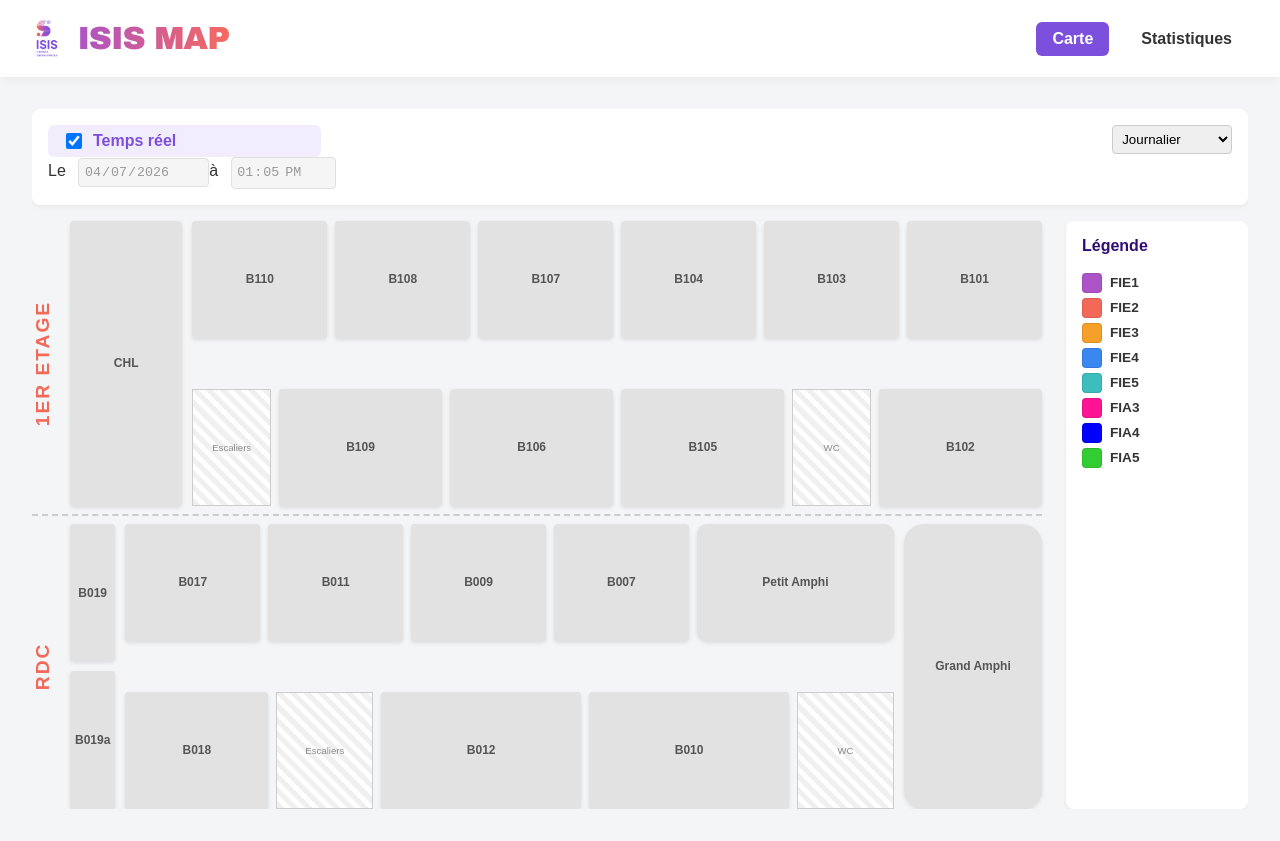
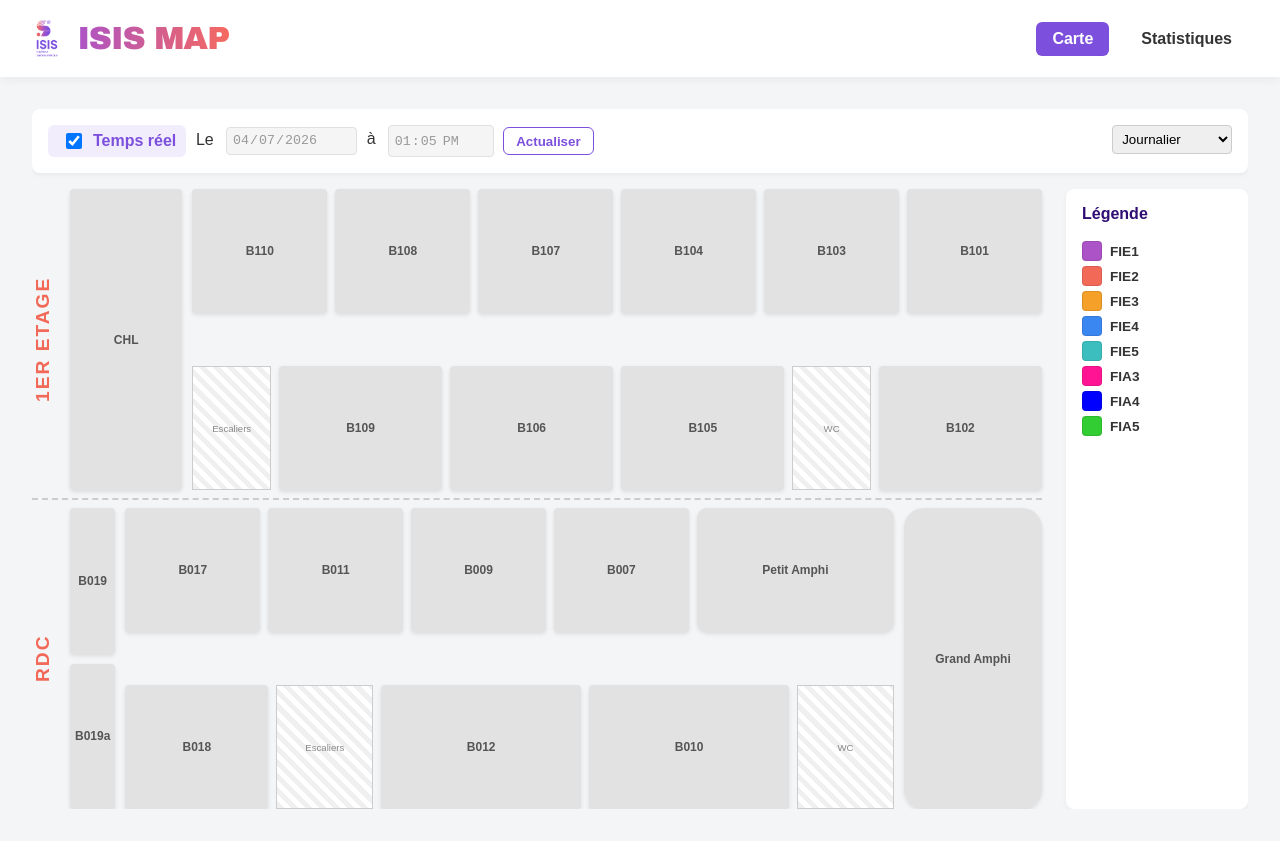
Before and after one commit to LoicChandon/Frontend_ptut_26-main, a Vue app in the folder isismap-front/: page /map in a window 1280 px wide. Built offline with nearby package versions, Linux system fonts and the light colour scheme; no server answers.

Commit message:
bouton maj ical

```diff
--- a/isismap-front/src/stores/isismap.js
+++ b/isismap-front/src/stores/isismap.js
@@ -54,6 +54,16 @@ export const useIsismapStore = defineStore('isismap', {
     creneauxError: null
   }),
   actions: {
+    async importIcalCreneaux(replaceExisting = true) {
+      const response = await fetch(`/api/creneaux/import-ical?replaceExisting=${replaceExisting}`, {
+        method: 'POST'
+      })
+
+      if (!response.ok) {
+        throw new Error(`Erreur import iCal ${response.status}`)
+      }
+    },
+
     async fetchCreneaux() {
       this.isLoadingCreneaux = true
       this.creneauxError = null
--- a/isismap-front/src/views/MapView.vue
+++ b/isismap-front/src/views/MapView.vue
@@ -9,6 +9,9 @@
         </label>
         <span>Le <input type="date" v-model="selectedDate" :disabled="isNowActive" /></span>
         <span>à <input type="time" v-model="selectedTime" :disabled="isNowActive" /></span>
+        <button class="btn-refresh" @click="refreshFromIcal" :disabled="isRefreshingFromIcal">
+          {{ isRefreshingFromIcal ? 'Actualisation... (prends 1mn~)' : 'Actualiser' }}
+        </button>
       </div>
 
       <div class="date-controls" v-else>
@@ -141,6 +144,7 @@ const fermerModale = () => {
 const currentView = ref('jour')
 const selectedDate = ref('')
 const selectedTime = ref('')
+const isRefreshingFromIcal = ref(false)
 
 const isNowActive = ref(true)
 let intervalTimer = null
@@ -149,6 +153,20 @@ const updateToNow = () => {
   const current = new Date()
   selectedDate.value = current.toISOString().split('T')[0]
   selectedTime.value = current.toTimeString().slice(0, 5)
+}
+
+const refreshFromIcal = async () => {
+  if (isRefreshingFromIcal.value) return
+
+  isRefreshingFromIcal.value = true
+  try {
+    await store.importIcalCreneaux(true)
+    await store.fetchCreneaux()
+  } catch (error) {
+    store.creneauxError = error.message || 'Impossible d\'actualiser les données'
+  } finally {
+    isRefreshingFromIcal.value = false
+  }
 }
 
 watch(isNowActive, (isActive) => {
@@ -202,8 +220,22 @@ const getSalle = (id) => store.salles.find(s => s.id === id) || { id, libelle: i
 }
 
 .toolbar { display: flex; justify-content: space-between; background-color: white; padding: 1rem; border-radius: 8px; box-shadow: 0 2px 5px rgba(0,0,0,0.05); flex-shrink: 0; }
-.toggle-realtime { display: flex; align-items: center; gap: 8px; font-weight: bold; color: var(--color-primary); cursor: pointer; margin-right: 15px; background: rgba(124, 80, 220, 0.1); padding: 5px 10px; border-radius: 6px; }
+.date-controls { display: flex; align-items: center; gap: 0.6rem; flex-wrap: wrap; }
+.toggle-realtime { display: inline-flex; align-items: center; gap: 8px; font-weight: bold; color: var(--color-primary); cursor: pointer; margin-right: 0; background: rgba(124, 80, 220, 0.1); padding: 5px 10px; border-radius: 6px; }
 .toggle-realtime input { cursor: pointer; width: 16px; height: 16px; }
+.btn-refresh {
+  padding: 0.35rem 0.75rem;
+  border: 1px solid var(--color-primary);
+  border-radius: 6px;
+  background-color: white;
+  color: var(--color-primary);
+  font-weight: 600;
+  cursor: pointer;
+}
+.btn-refresh:disabled {
+  opacity: 0.6;
+  cursor: not-allowed;
+}
 .date-controls input, .view-controls select { padding: 0.3rem; margin-left: 0.5rem; border: 1px solid #ccc; border-radius: 4px; }
 .date-controls input:disabled { background-color: #f5f5f5; color: #999; border-color: #e0e0e0; cursor: not-allowed; }
 
```
